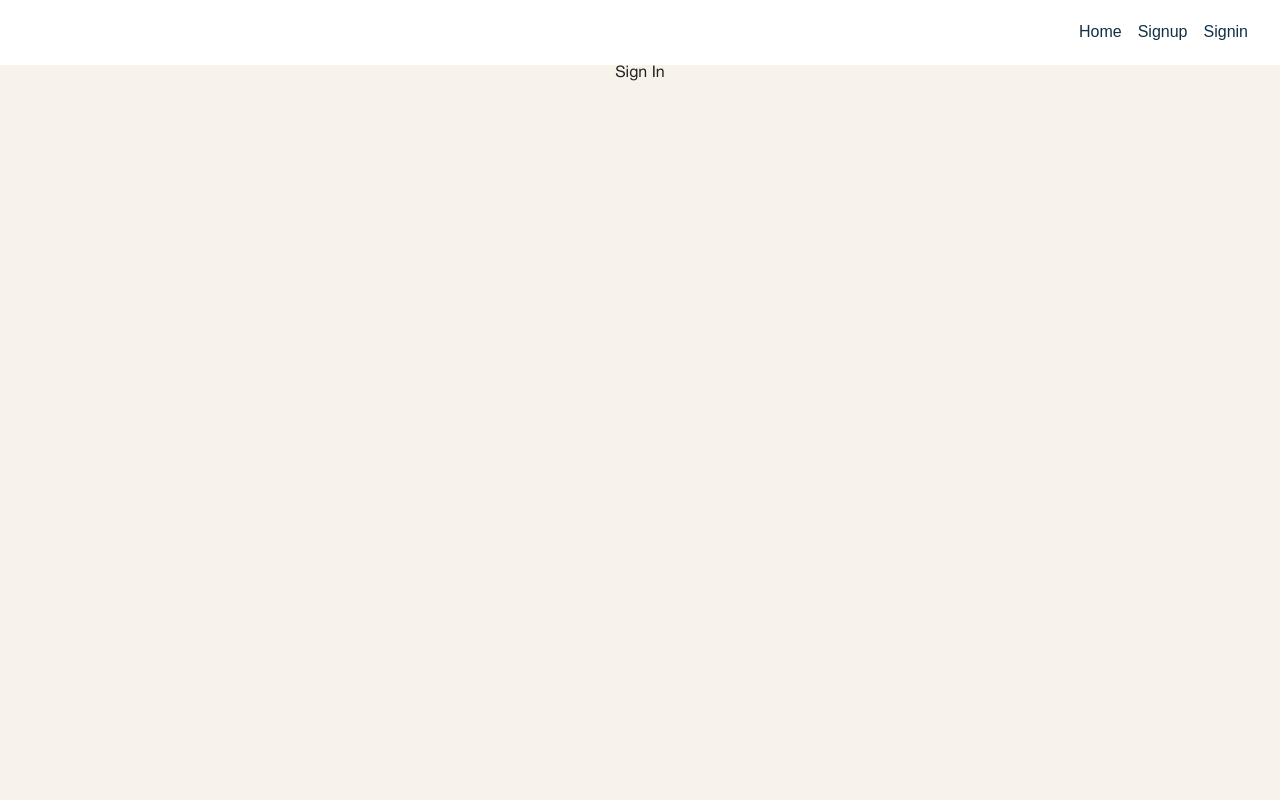
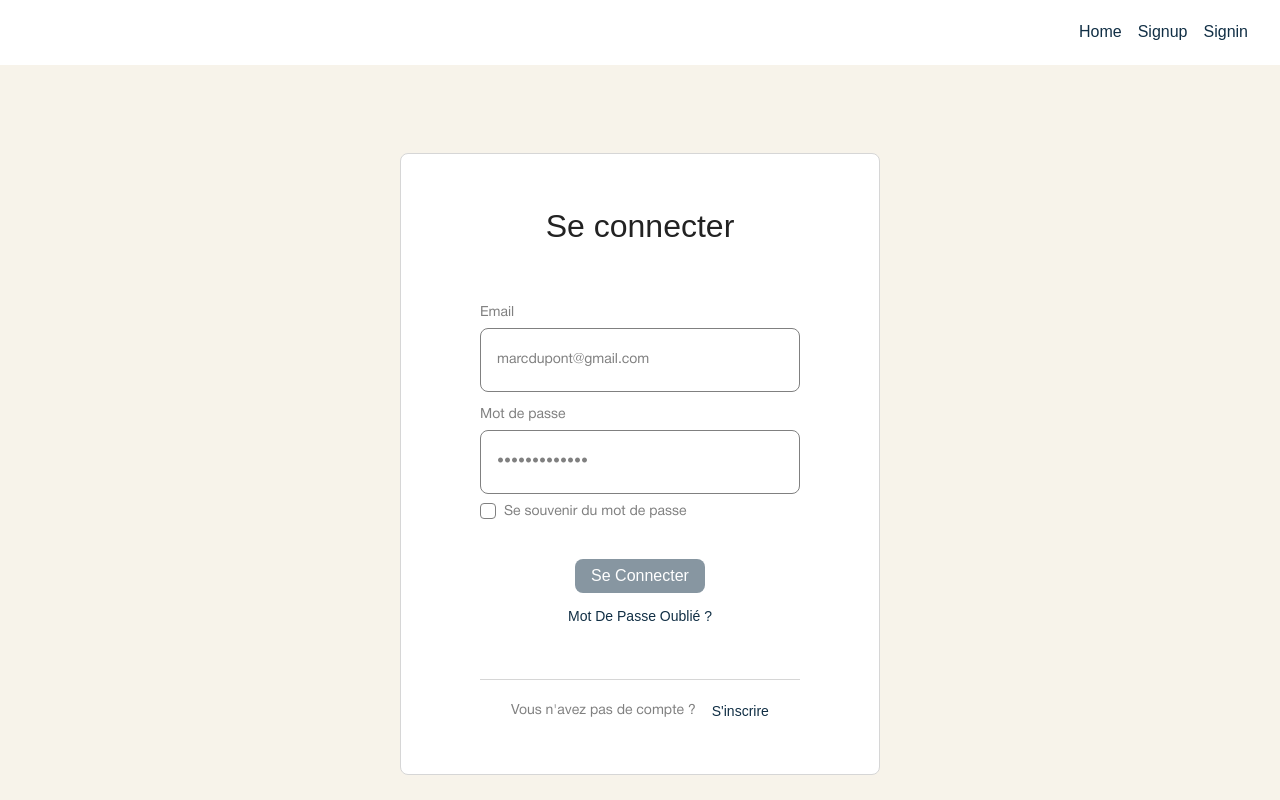
Before and after one commit to quentintrouve/design-storybook, a React (Create React App) app: page /sign-up in a window 1280 px wide. Built offline with nearby package versions, Linux system fonts and the light colour scheme.

Commit message:
feat/ create sgnin form signup form forgot-password page and form / Paragraph component / FormFooter component

```diff
--- a/src/Components/Global/Form/index.tsx
+++ b/src/Components/Global/Form/index.tsx
@@ -1,43 +1,72 @@
 import classNames from "classnames/bind";
-import { ReactChildren } from "react";
 
 import Title from "src/Components/Ui-kit/Typo/Title";
 import Input, { InputProps } from "src/Components/Ui-kit/Form/Input";
-import SquaredCta, {
-  SquaredCtaProps,
-} from "src/Components/Ui-kit/Cta/SquaredCta";
+import SquaredCta, { SquaredCtaProps } from "src/Components/Ui-kit/Cta/SquaredCta";
+import InlineCta, { InlineCtaProps } from "src/Components/Ui-kit/Cta/InlineCta";
 import CheckBox, { CheckBoxProps } from "src/Components/Ui-kit/Form/Checkbox";
+import Paragraph, { ParagraphProps } from "src/Components/Ui-kit/Typo/Paragraph"
+import FormFooter from "src/Components/Ui-kit/Form/FormFooter";
 
 import css from "./styles.module.scss";
 const cx = classNames.bind(css);
 
 interface BlocProps {
-  name?: "input" | "cta" | "checkbox";
+  name?: "input" | "cta" | "inline-cta" | "multiple-cta" | "checkbox" | "paragraph";
   inputProps?: InputProps;
   ctaProps?: SquaredCtaProps;
+	inlineCtaProps?: InlineCtaProps;
+	firstCtaProps?: SquaredCtaProps;
+	secondCtaProps?: SquaredCtaProps;
   checkboxProps?: CheckBoxProps;
+	paragraphProps?: ParagraphProps;
 }
 
 export interface FormProps {
   className?: string;
   title: string;
   blocs?: BlocProps[];
+	footerLabel?: string;
+	footerLink?: string;
+	footerRoute?: string;
 }
 
-export default function Form({ className, title, blocs }: FormProps) {
-  const blocSerializer = ({
+export default function Form({
+	className,
+	title,
+	blocs,
+	footerLabel,
+	footerLink,
+	footerRoute }: FormProps) {
+
+	const blocSerializer = ({
     name,
     inputProps,
     ctaProps,
+		firstCtaProps,
+		secondCtaProps,
+		inlineCtaProps,
     checkboxProps,
+		paragraphProps
   }: BlocProps) => {
     switch (name) {
       case "input":
         return <Input className={css.input} {...inputProps} />;
       case "cta":
-        return <SquaredCta {...ctaProps} />;
+        return <SquaredCta className={css.button} {...ctaProps} />;
+      case "inline-cta":
+        return <InlineCta className={css.inlineButton} {...inlineCtaProps} />;
+      case "multiple-cta":
+        return (
+					<div className={css.multipleButtons}>
+						<SquaredCta {...firstCtaProps} />
+						<SquaredCta {...secondCtaProps} />
+					</div>
+				);
       case "checkbox":
-        return <CheckBox {...checkboxProps} />;
+        return <CheckBox className={css.checkbox} {...checkboxProps} />;
+      case "paragraph":
+        return <Paragraph className={css.paragraph} {...paragraphProps} />;
       default:
         return null;
     }
@@ -46,8 +75,12 @@ export default function Form({ className, title, blocs }: FormProps) {
   return (
     <div className={cx(css.Form, className)}>
       <div className={css.content}>
+
         <Title content={title} heading="h1" className={css.title} />
+
         {blocs && blocs?.map((bloc) => blocSerializer(bloc))}
+
+				{footerLabel && <FormFooter label={footerLabel} textButton={footerLink} to={footerRoute}/>}
       </div>
     </div>
   );
--- a/src/Components/Global/Form/styles.module.scss
+++ b/src/Components/Global/Form/styles.module.scss
@@ -9,18 +9,45 @@
   background-color: map-get($primary-colors, "white");
   border: 1px solid map-get($neutral-colors, "black-10");
   border-radius: $border-radius;
+  margin-top: 88px;
 
   .content {
     @include gridColumnWidth(4);
 
     .title {
       text-align: center;
-      padding: 56px 0;
-      margin-bottom: 64px;
+      margin: 56px 0 64px;
     }
 
     .input {
       margin-top: 16px;
     }
+
+    .checkbox {
+      margin-top: 8px;
+    }
+
+    .button {
+      margin: 40px auto 0;
+
+    }
+
+    .inlineButton {
+      display: flex;
+      margin: 16px auto 0;
+      font-size: map-get($fontSizes, "regular");
+    }
+
+    .multipleButtons {
+      display: flex;
+      justify-content: center;
+      gap: 16px;
+      margin: 40px 0 56px;
+    }
+
+    .paragraph {
+      margin: 16px auto 32px;
+      text-align: center;
+    }
   }
 }
--- /dev/null
+++ b/src/Components/Ui-kit/Form/FormFooter/index.tsx
@@ -0,0 +1,33 @@
+import classNames from "classnames/bind";
+
+import Label from "../Label";
+import InlineCta  from "../../Cta/InlineCta";
+
+import css from "./styles.module.scss";
+const cx = classNames.bind(css);
+
+export interface FormFooterProps {
+  className?: string;
+	label: string;
+	textButton: string;
+	to: string;
+}
+
+export default function FormFooter({
+  className,
+	label,
+	textButton,
+	to
+}: FormFooterProps) {
+  return (
+    <div className={cx(css.FormFooter, className)}>
+			<Label text={label} />
+			<InlineCta
+				className={css.inlineButton}
+				text={textButton}
+				routerLink={true}
+				to={to}
+			/>
+    </div>
+  );
+}
--- /dev/null
+++ b/src/Components/Ui-kit/Form/FormFooter/styles.module.scss
@@ -0,0 +1,15 @@
+@import "/src/Styles/theme";
+
+.FormFooter {
+    display: flex;
+    align-items: center;
+    justify-content: center;
+    padding-top: 24px;
+    margin: 56px 0;
+    border-top: 1px solid map-get($neutral-colors, "black-10");
+
+    .inlineButton {
+        margin-left: 16px;
+        font-size: map-get($fontSizes, "regular");
+    }
+}
--- /dev/null
+++ b/src/Components/Ui-kit/Typo/Paragraph/index.tsx
@@ -0,0 +1,18 @@
+import classNames from "classnames/bind";
+
+import css from "./styles.module.scss";
+const cx = classNames.bind(css);
+
+export interface ParagraphProps {
+  className?: string;
+  content: string;
+}
+
+export default function Title({ className, content }: ParagraphProps) {
+
+  return (
+    <p className={cx(css.Paragraph, className)}>
+      {content}
+    </p>
+  );
+}
--- /dev/null
+++ b/src/Components/Ui-kit/Typo/Paragraph/styles.module.scss
@@ -0,0 +1,5 @@
+@import "/src/Styles/theme";
+
+.Paragraph {
+    font-size: map-get($fontSizes, "regular");
+}
--- /dev/null
+++ b/src/Pages/ForgotPassword/index.tsx
@@ -0,0 +1,63 @@
+import { useState } from "react"
+import { useNavigate } from "react-router-dom"
+import classNames from "classnames/bind";
+
+import Form from "src/Components/Global/Form";
+
+import css from "./styles.module.scss";
+const cx = classNames.bind(css);
+
+interface ForgotPasswordProps {
+  className?: string;
+}
+
+export default function ForgotPassword({ className }: ForgotPasswordProps) {
+
+	const navigate = useNavigate();
+
+  const [buttonIsDisabled, setButtonIsDisabled] = useState(true);
+
+  const handleClick = () => {
+    console.log('Inscrit !')
+  }
+
+  return (
+    <div className={cx(css.Signin, className)}>
+      <Form
+        title="Retrouvez votre compte"
+        blocs={[
+          {
+            name: "paragraph",
+            paragraphProps: {
+              content: "Veuillez entrer votre adresse email pour rechercher votre compte."
+            },
+          },
+          {
+            name: "input",
+            inputProps: {
+              type: "mail",
+              placeholder: "marcdupont@gmail.com",
+              label: "Email",
+              name: "mail",
+              id: "forgotpassword-mail",
+            },
+          },
+          {
+            name: "multiple-cta",
+            firstCtaProps: {
+              variant: "secondary",
+              text: "Retour",
+              onClick: () => navigate(-1)
+            },
+						secondCtaProps: {
+              variant: "primary",
+              text: "Envoyer",
+              onClick: () => handleClick(),
+              disabled: buttonIsDisabled,
+            }
+          }
+        ]}
+      />
+    </div>
+  );
+}
--- a/src/Pages/SignIn/index.tsx
+++ b/src/Pages/SignIn/index.tsx
@@ -1,7 +1,7 @@
+import { useState } from "react"
 import classNames from "classnames/bind";
 
 import Form from "src/Components/Global/Form";
-import Input from "src/Components/Ui-kit/Form/Input";
 
 import css from "./styles.module.scss";
 const cx = classNames.bind(css);
@@ -11,17 +11,27 @@ interface SignInProps {
 }
 
 export default function SignIn({ className }: SignInProps) {
+
+  const [buttonIsDisabled, setButtonIsDisabled] = useState(true);
+
+  const handleClick = () => {
+    console.log('Inscrit !')
+  }
+
   return (
     <div className={cx(css.Signin, className)}>
       <Form
         title="S'inscrire"
+        footerLabel="Vous avez déjà un compte ?"
+        footerLink="Se connecter"
+        footerRoute="/sign-up"
         blocs={[
           {
             name: "input",
             inputProps: {
               type: "text",
               placeholder: "Nom Prénom",
-              label: "Nom Prénom",
+              label: "Dupont Marc",
               name: "entity",
               id: "signin-entity",
             },
@@ -30,20 +40,39 @@ export default function SignIn({ className }: SignInProps) {
             name: "input",
             inputProps: {
               type: "mail",
-              placeholder: "Mail",
-              label: "Mail",
+              placeholder: "marcdupont@gmail.com",
+              label: "Email",
               name: "mail",
               id: "signin-mail",
             },
           },
           {
+            name: "input",
+            inputProps: {
+              type: "password",
+              placeholder: "•••••••••••••",
+              label: "Mot de passe",
+              name: "password",
+              id: "signin-password",
+            },
+          },
+          {
             name: "checkbox",
             checkboxProps: {
-              label: "souviens",
-              name: " checkbox",
+              label: "Se souvenir du mot de passe",
+              name: "checkbox",
               id: "signin-checkbox",
             },
           },
+          {
+            name: "cta",
+            ctaProps: {
+              variant: "primary",
+              text: "Inscription",
+              onClick: () => handleClick(),
+              disabled: buttonIsDisabled,
+            }
+          }
         ]}
       />
     </div>
--- a/src/Pages/SignUp/index.tsx
+++ b/src/Pages/SignUp/index.tsx
@@ -1,12 +1,78 @@
+import { useState } from "react"
 import classNames from "classnames/bind";
+
+import Form from "src/Components/Global/Form";
 
 import css from "./styles.module.scss";
 const cx = classNames.bind(css);
 
-interface HomeProps {
+interface SignUpProps {
   className?: string;
 }
 
-export default function Home({ className }: HomeProps) {
-  return <div className={cx(css.Home, className)}>Sign In</div>;
+export default function SignIn({ className }: SignUpProps) {
+
+  const [buttonIsDisabled, setButtonIsDisabled] = useState(true);
+
+  const handleClick = () => {
+    console.log('Connecté !')
+  }
+
+  return (
+    <div className={cx(css.Signup, className)}>
+      <Form
+        title="Se connecter"
+        footerLabel="Vous n'avez pas de compte ?"
+        footerLink="S'inscrire"
+        footerRoute="/sign-in"
+        blocs={[
+          {
+            name: "input",
+            inputProps: {
+              type: "mail",
+              placeholder: "marcdupont@gmail.com",
+              label: "Email",
+              name: "mail",
+              id: "signup-mail",
+            },
+          },
+          {
+            name: "input",
+            inputProps: {
+              type: "password",
+              placeholder: "•••••••••••••",
+              label: "Mot de passe",
+              name: "password",
+              id: "signup-password",
+            },
+          },
+          {
+            name: "checkbox",
+            checkboxProps: {
+              label: "Se souvenir du mot de passe",
+              name: "checkbox",
+              id: "signup-checkbox",
+            },
+          },
+          {
+            name: "cta",
+            ctaProps: {
+              variant: "primary",
+              text: "Se connecter",
+              onClick: () => handleClick(),
+              disabled: buttonIsDisabled,
+            }
+          },
+          {
+            name: "inline-cta",
+            inlineCtaProps: {
+              text: "Mot de passe oublié ?",
+              routerLink: true,
+              to: "/forgot-password"
+            }
+          }
+        ]}
+      />
+    </div>
+  );
 }
--- a/src/Pages/index.tsx
+++ b/src/Pages/index.tsx
@@ -4,6 +4,7 @@ import Header from "src/Components/Global/Header";
 import Home from "./Home";
 import SignUp from "./SignUp";
 import SignIn from "./SignIn";
+import ForgotPassword from "./ForgotPassword"
 
 import css from "./styles.module.scss";
 
@@ -15,6 +16,7 @@ export default function Page() {
         <Route path="/" element={<Home />} />
         <Route path="sign-up" element={<SignUp />} />
         <Route path="sign-in" element={<SignIn />} />
+        <Route path="forgot-password" element={<ForgotPassword />} />
       </Routes>
     </div>
   );
```
Also changed, not shown: src/Pages/ForgotPassword/styles.module.scss (added).
